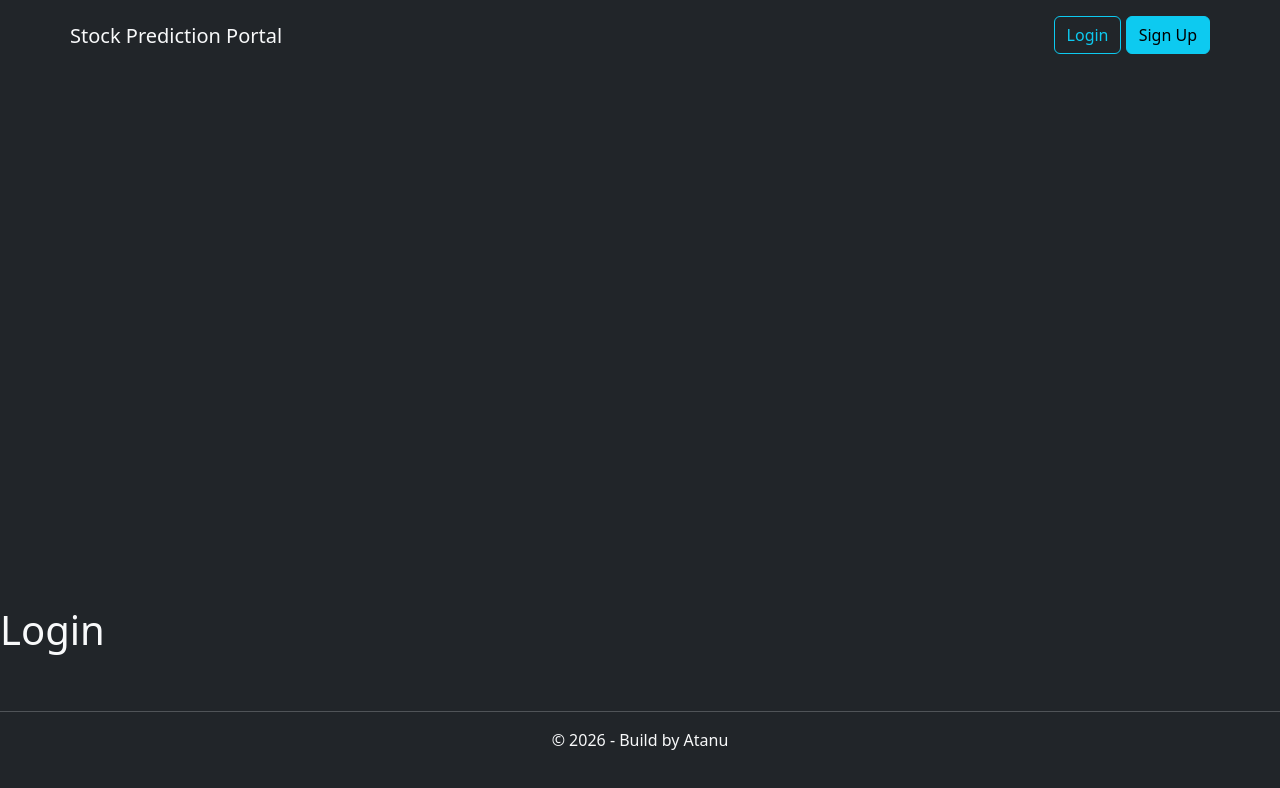
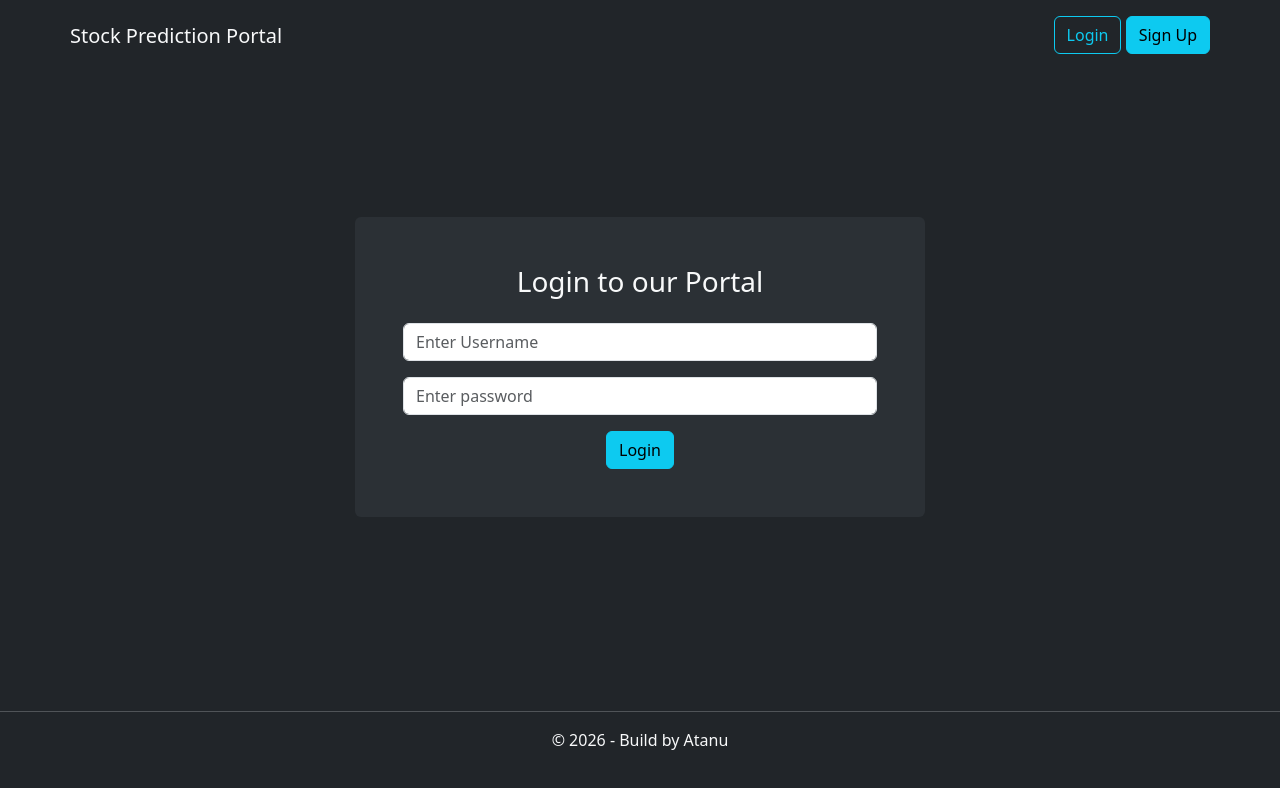
Before and after one commit to atanu-git-debug/stock-prediction-portal, a React (Vite) app in the folder frontend-REACT/: page /login in a window 1280 px wide. Shown: the top 788 px of the page. Built offline with nearby package versions, Linux system fonts and the light colour scheme.

Commit message:
Login Functionality

```diff
--- a/frontend-REACT/src/App.jsx
+++ b/frontend-REACT/src/App.jsx
@@ -5,13 +5,13 @@ import Register from './components/Register'
 import Hader from './components/Hader'
 import Footerbar from './components/Footerbar'
 import Login from './components/Login'
-
+import AuthProvider from './AuthProvider'
 
 function App() {
 
   return (
     <>
-
+      <AuthProvider>
         <BrowserRouter>
           <Hader/>
           <Routes>
@@ -21,6 +21,7 @@ function App() {
           </Routes>
           <Footerbar/>
         </BrowserRouter>
+      </AuthProvider>
     </>
   )
 }
--- /dev/null
+++ b/frontend-REACT/src/AuthProvider.jsx
@@ -0,0 +1,20 @@
+import { useState,useContext, createContext } from "react"
+
+// create the context
+const AuthContext = createContext();
+
+const AuthProvider = ({children}) => {
+    const [isloggedin,setLoggedin] = useState(
+        !!localStorage.getItem('accessToken')
+    )
+  return (
+    <>
+        <AuthContext.Provider value={{isloggedin,setLoggedin}} >
+            {children}
+        </AuthContext.Provider>
+    </>
+  )
+}
+
+export default AuthProvider
+export {AuthContext}
--- a/frontend-REACT/src/components/Hader.jsx
+++ b/frontend-REACT/src/components/Hader.jsx
@@ -1,17 +1,39 @@
-import React from 'react'
+import  { useContext } from 'react'
 import Button from './Button'
-import { Link } from 'react-router-dom'
-
+import { Link,useNavigate } from 'react-router-dom'
+import { AuthContext } from '../AuthProvider'
 
 const Hader = () => {
+    const {isloggedin,setLoggedin} = useContext(AuthContext)
+    const navigate = useNavigate()
+    const handelLogout = () =>{
+        localStorage.removeItem(
+            'accessToken'
+        )
+        localStorage.removeItem(
+            'refreshToken'
+        )
+        setLoggedin(false)
+        console.log("Logged Out");
+
+        navigate('/login')
+    }
   return (
     <>
         <nav className='navbar container pt-3 pb-3 align-items-start'>
             <Link  className='navbar-brand text-light' to='/'>Stock Prediction Portal</Link>
             <div>
-                <Button text='Login' className='btn-outline-info' url='/login'/>
-                    &nbsp;
-                <Button text='Sign Up' className='btn-info' url='/register'/>
+                {isloggedin ?(
+
+                    <button className='btn btn-danger' onClick={handelLogout} >Logout</button>
+                ):(
+                    <>
+                        <Button text='Login' className='btn-outline-info' url='/login'/>
+                        &nbsp;
+                        <Button text='Sign Up' className='btn-info' url='/register'/>
+                    </>
+                )}
+
             </div>
         </nav>
     </>
--- a/frontend-REACT/src/components/Login.jsx
+++ b/frontend-REACT/src/components/Login.jsx
@@ -1,8 +1,72 @@
-import React from 'react'
+import { useContext, useState } from "react"
+import { FontAwesomeIcon } from '@fortawesome/react-fontawesome'
+import {faSpinner} from '@fortawesome/free-solid-svg-icons'
+import axios from "axios"
+import { useNavigate } from "react-router-dom"
+import AuthProvider, { AuthContext } from "../AuthProvider"
 
 const Login = () => {
+  const [username,setUsername] = useState('')
+  const [password,setPassword] = useState('')
+  const [loading,setLoading] = useState(false)
+  const navigate = useNavigate()
+  const [error,setError] = useState('')
+  const {isloggedin,setLoggedin} = useContext(AuthContext)
+
+  const handelLogin = async (e) =>{
+    e.preventDefault()
+    setLoading(true)
+
+    const useData = {username,password}
+
+
+    try {
+        const response = await axios.post('http://127.0.0.1:8000/api/v1/token/',useData)
+        localStorage.setItem('accessToken',response.data.access)
+        localStorage.setItem('refreshToken',response.data.refresh)
+        console.log('Login Successful');
+        setLoggedin(true)
+        navigate('/')
+
+    } catch (error) {
+
+        setError("Invalid Credentials")
+
+    }finally{
+        setLoading(false)
+    }
+
+  }
   return (
-    <h1 className='text-light'>Login</h1>
+      <>
+        <div className="container">
+            <div className="row justify-content-center">
+                <div className="col-md-6 bg-light-dark p-5 rounded">
+                    <h3 className='text-light text-center mb-4'>Login to our Portal</h3>
+                    <form onSubmit={handelLogin}>
+                        <div className="mb-3">
+                            <input type="text" className='form-control' placeholder='Enter Username' name="username" value={username} onChange={(e)=>setUsername(e.target.value)} />
+
+                        </div>
+                        <div className="mb-3">
+                            <input type="password" name="password" className='form-control' placeholder='Enter password' password={password} onChange={(e)=>setPassword(e.target.value)} />
+
+                        </div>
+
+                        {error && <div className="text-danger">{error}</div>}
+
+                        {loading ? (
+                            <button type='submit' className='btn btn-info d-block mx-auto' disabled> <FontAwesomeIcon icon={faSpinner} spin /> Logging in...</button>
+                        ):(
+                            <button type='submit' className='btn btn-info d-block mx-auto'>Login</button>
+                        )}
+
+
+                    </form>
+                </div>
+            </div>
+        </div>
+      </>
   )
 }
 
```
Also changed, not shown: 2 other files (tests, documents, lock files or other folders). Lines whose indentation alone changed are shown as unchanged.
